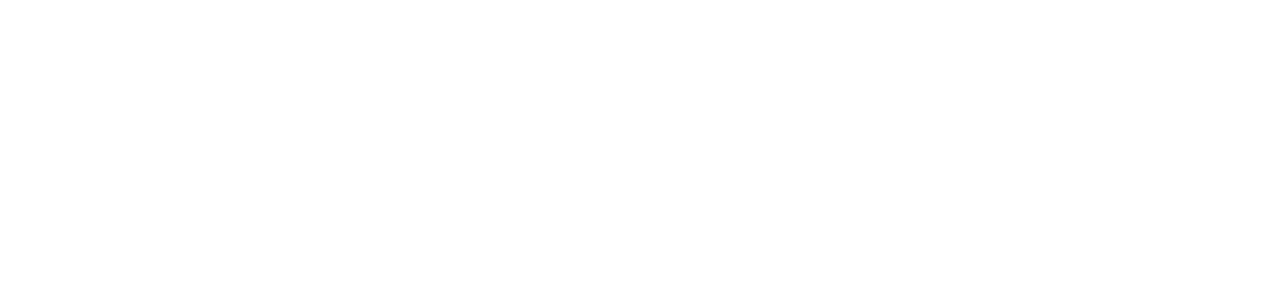
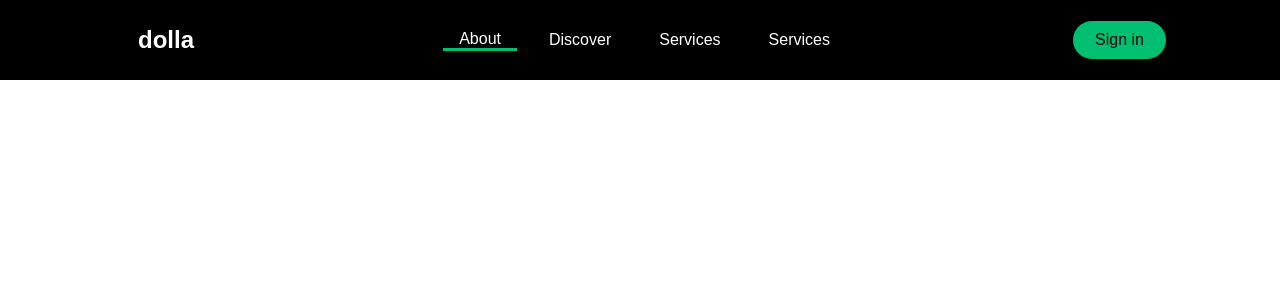
Before and after one commit to Dgiulian/react-dolla, a React (Create React App) app: page / in a window 1280 px wide. Shown: the top 300 px of the page. Built offline with nearby package versions, Linux system fonts and the light colour scheme; a web font is replaced by a local one.

Commit message:
Add navbar

```diff
--- a/src/App.tsx
+++ b/src/App.tsx
@@ -1,7 +1,12 @@
 import React from 'react';
-
+import { BrowserRouter as Router } from 'react-router-dom';
+import { Navbar } from './components';
 function App() {
-  return <div className="App"></div>;
+  return (
+    <Router>
+      <Navbar />
+    </Router>
+  );
 }
 
 export default App;
--- /dev/null
+++ b/src/components/Footer/index.tsx
@@ -0,0 +1,9 @@
+import React from 'react';
+
+interface Props {}
+
+const Footer = (props: Props) => {
+  return <div></div>;
+};
+
+export default Footer;
--- /dev/null
+++ b/src/components/Navbar/index.tsx
@@ -0,0 +1,45 @@
+import React, { ReactElement } from 'react';
+import {
+  Nav,
+  NavbarLogo,
+  NavbarContainer,
+  MenuButton,
+  NavItem,
+  NavMenu,
+  NavLink,
+  NavBtn,
+  NavBtnLink,
+} from './syled';
+import { FaBars } from 'react-icons/fa';
+
+export default function Navbar(): ReactElement {
+  return (
+    <Nav>
+      <NavbarContainer>
+        <NavbarLogo to="/">dolla</NavbarLogo>
+        <MenuButton>
+          <FaBars />
+        </MenuButton>
+        <NavMenu>
+          <NavItem>
+            <NavLink className="active" to="about">
+              About
+            </NavLink>
+          </NavItem>
+          <NavItem>
+            <NavLink to="discover">Discover</NavLink>
+          </NavItem>
+          <NavItem>
+            <NavLink to="services">Services</NavLink>
+          </NavItem>
+          <NavItem>
+            <NavLink to="signup">Services</NavLink>
+          </NavItem>
+        </NavMenu>
+        <NavBtn>
+          <NavBtnLink to="/signin">Sign in</NavBtnLink>
+        </NavBtn>
+      </NavbarContainer>
+    </Nav>
+  );
+}
--- /dev/null
+++ b/src/components/Navbar/syled/index.tsx
@@ -0,0 +1,113 @@
+import styled from 'styled-components/macro';
+import { Link as LinkRouter } from 'react-router-dom';
+import { Link as LinkScroll } from 'react-scroll';
+
+export const Nav = styled.nav`
+  background-color: #000;
+  height: 80px;
+  color: white;
+  /* margin-top: -80px; */
+  display: flex;
+  justify-content: center;
+  align-items: center;
+  position: sticky;
+  top: 0;
+  z-index: 10;
+
+  @media screen and (max-width: 960px) {
+    transition: all 0.8 ease;
+  }
+`;
+
+export const NavbarContainer = styled.div`
+  display: flex;
+  justify-content: space-between;
+  align-items: center;
+  width: 100%;
+  padding: 0 24px;
+  height: 80px;
+  z-index: 1;
+  max-width: 1100px;
+`;
+
+export const NavbarLogo = styled(LinkRouter)`
+  font-size: 1.5rem;
+  cursor: pointer;
+  color: #fff;
+  justify-self: flex-start;
+  margin-left: 1.5rem;
+  font-weight: bold;
+  text-decoration: none;
+`;
+
+export const MenuButton = styled.button`
+  display: none;
+  @media screen and (max-width: 768px) {
+    display: block;
+    position: absolute;
+
+    right: 1rem;
+    transform: translate(-100%, 60);
+    cursor: pointer;
+    font-size: 1.8rem;
+    background: none;
+    border: 0;
+    color: #fff;
+  }
+`;
+
+export const NavMenu = styled.ul`
+  list-style: none;
+  display: flex;
+  justify-content: center;
+  align-items: center;
+  margin-right: -22px;
+  @media screen and (max-width: 768px) {
+    display: none;
+  }
+`;
+export const NavItem = styled.li`
+  color: white;
+  display: flex;
+  justify-content: center;
+  align-items: center;
+  margin: 0 0.5rem;
+  height: 80px;
+`;
+
+export const NavLink = styled(LinkScroll)`
+  color: #fff;
+  padding: 0 1rem;
+  cursor: pointer;
+  text-decoration: none;
+  &.active {
+    border-bottom: 3px solid #01bf71;
+  }
+`;
+
+export const NavBtn = styled.button`
+  display: flex;
+  background: none;
+  border: none;
+  align-items: center;
+  @media screen and (max-width: 768px) {
+    display: none;
+  }
+`;
+
+export const NavBtnLink = styled(LinkRouter)`
+  background-color: #01bf71;
+  border-radius: 50px;
+  padding: 10px 22px;
+  border: 0;
+  white-space: nowrap;
+  color: #010606;
+  font-size: 1rem;
+  cursor: pointer;
+  transition: all 0.2s ease-in-out;
+  text-decoration: none;
+  &:hover {
+    background-color: #fff;
+    color: #010606;
+  }
+`;
--- /dev/null
+++ b/src/components/index.ts
@@ -0,0 +1,2 @@
+export { default as Navbar } from './Navbar';
+export { default as Footer } from './Footer';
```
